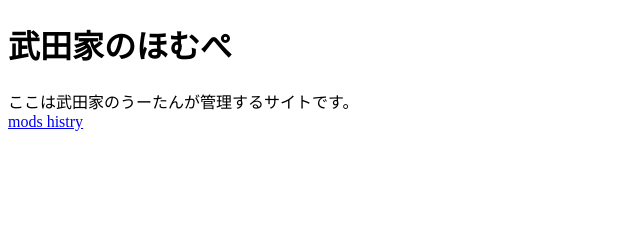
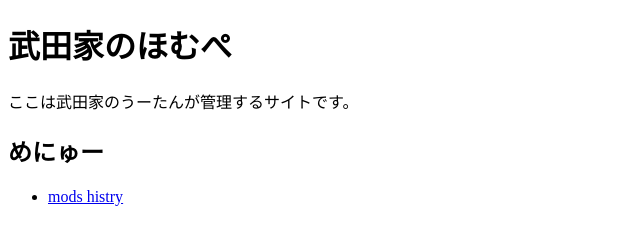
Before and after one commit to takedakenoutan/MyMod, a plain HTML site: page index.html in a window 1280 px wide. Shown: the whole page, without its empty margins (0-640 px from the left). Drawn offline with Linux system fonts and the light colour scheme.

Commit message:
構文の修正

```diff
--- a/index.html
+++ b/index.html
@@ -5,11 +5,19 @@
 		<title>武田家のほむぺ</title>
 	</head>
 	<body>
-		<h1>武田家のほむぺ</h1>
-		<p>ここは武田家のうーたんが管理するサイトです。<br>
-			<a href = "http://takedakenoutan.github.io/MyMod/mods">
-				mods histry
-			</a>
-		</p>
+		<header>
+			<h1>武田家のほむぺ</h1>
+			<p>ここは武田家のうーたんが管理するサイトです。</p>
+		</header>
+		<nav>
+			<h1>めにゅー</h1>
+			<ul>
+				<li>
+					<a href = "http://takedakenoutan.github.io/MyMod/mods">
+						mods histry
+					</a>
+				</li>
+			</ul>
+		</nav>
 	</body>
 </html>
```
